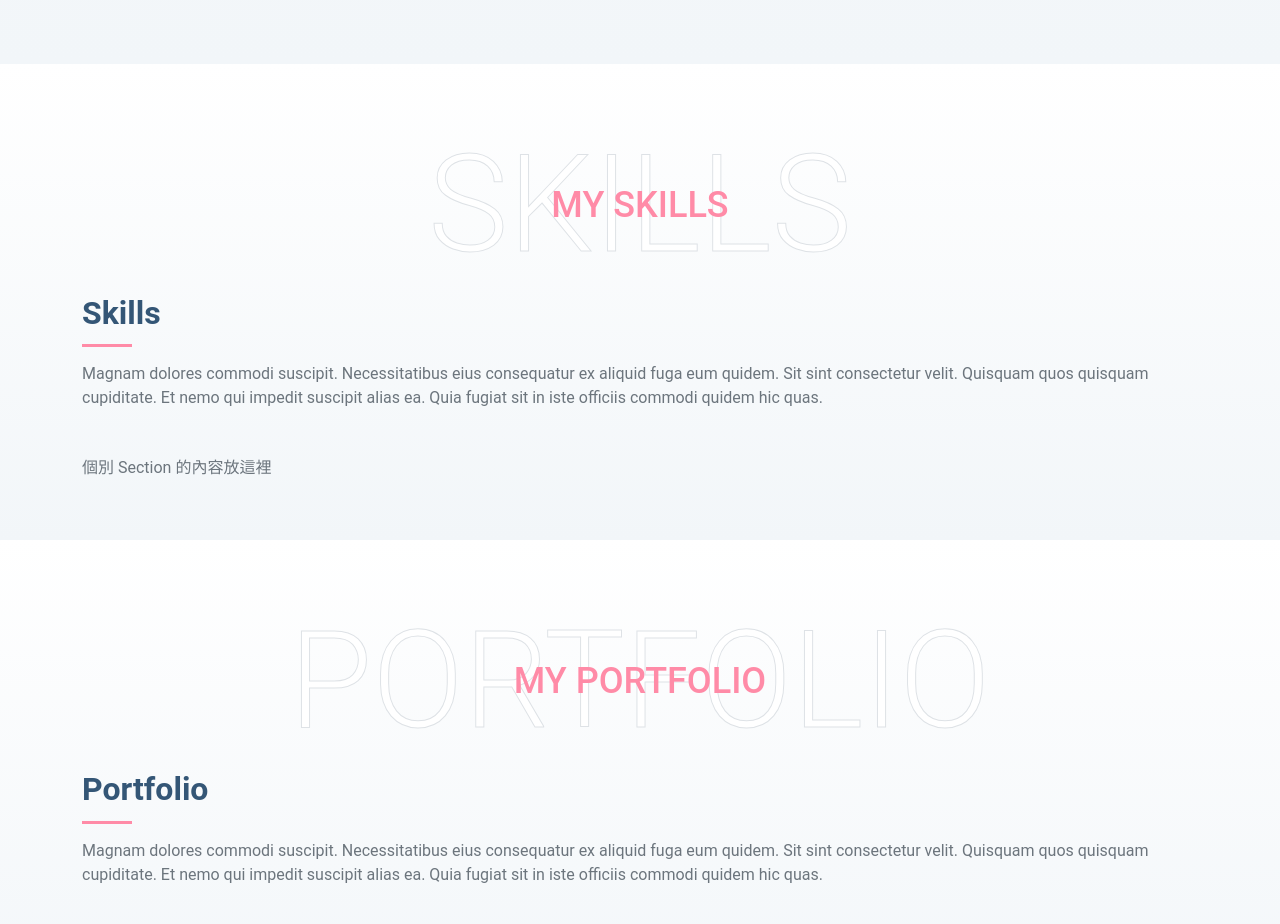
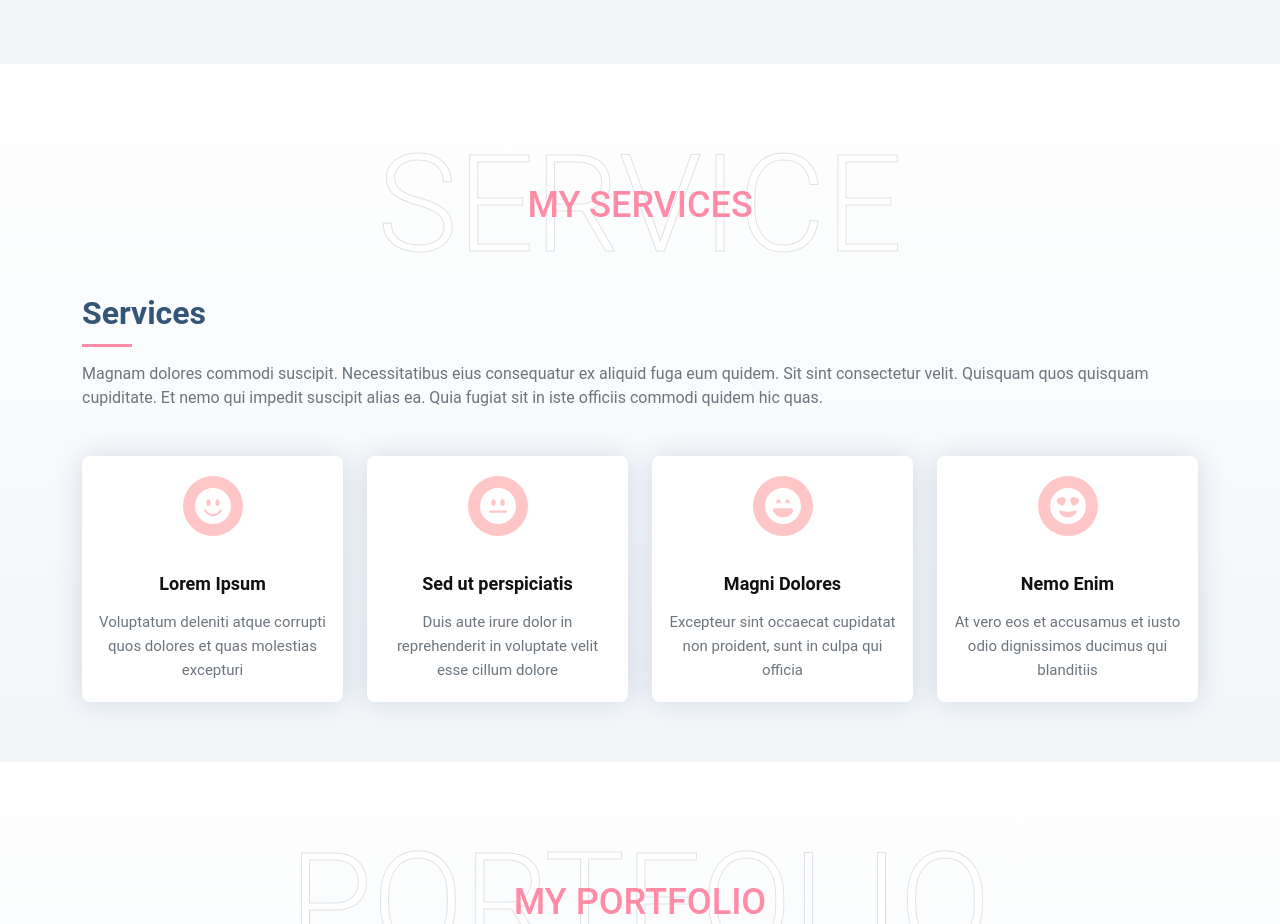
Before and after one commit to Yanni0923/my_website, a React (Create React App) app: page / in a window 1280 px wide. Shown: the part 3740-4664 px from the top of the page. Built offline with nearby package versions, Linux system fonts and the light colour scheme; what @srexi/purecounterjs would draw is missing.

Commit message:
完成 services section

```diff
--- a/package.json
+++ b/package.json
@@ -24,7 +24,7 @@
     "web-vitals": "^2.1.4"
   },
   "scripts": {
-    "start": "GENERATE_SOURCEMAP=false react-scripts start",
+    "start": "react-scripts start",
     "build": "react-scripts build",
     "test": "react-scripts test",
     "eject": "react-scripts eject"
--- a/src/sections/Services.js
+++ b/src/sections/Services.js
@@ -4,12 +4,115 @@ import "../../node_modules/bootstrap/dist/css/bootstrap.min.css";
 import Section from "../components/common/Section";
 import SectionTitle from "../components/common/SectionTitle";
 import SectionSubTitle from "../components/common/SectionSubtitle";
+import {
+  BsFillEmojiSmileFill,
+  BsFillEmojiNeutralFill,
+  BsFillEmojiLaughingFill,
+  BsFillEmojiHeartEyesFill,
+} from "react-icons/bs";
 
-const titleH2 = "Skills";
+const titleH2 = "Services";
 const titlePara =
   "Magnam dolores commodi suscipit. Necessitatibus eius consequatur ex aliquid fuga eum quidem. Sit sint consectetur velit. Quisquam quos quisquam cupiditate. Et nemo qui impedit suscipit alias ea. Quia fugiat sit in iste officiis commodi quidem hic quas.";
-const titleFront = "My Skills";
-const titleBack = "Skills";
+const titleFront = "MY SERVICES";
+const titleBack = "SERVICE";
+
+const StyledServiceItem = styled.div`
+  .icon-box {
+    padding: 20px 15px;
+    position: relative;
+    overflow: hidden;
+    background: #fff;
+    box-shadow: 0 0 29px 0 rgba(68, 88, 144, 0.2);
+    transition: all 0.3s ease-in-out;
+    border-radius: 8px;
+    text-align: center;
+    z-index: 1;
+
+    &:before {
+      content: "";
+      position: absolute;
+      top: 0;
+      left: 0;
+      right: 0;
+      height: 0;
+      transition: ease-in-out 0.3s;
+      z-index: -1;
+    }
+
+    &:hover:before {
+      background: #ffc6c7;
+      height: 100%;
+      border-radius: 0px;
+    }
+  }
+  .icon {
+    margin: 0 auto 30px auto;
+    position: relative;
+
+    display: inline-block;
+    text-align: center;
+    border-radius: 50%;
+    width: 60px;
+    height: 60px;
+    background: #ffc6c7;
+    transition: all 0.3s ease-in-out;
+
+    .bs-icon {
+      font-size: 36px;
+      position: absolute;
+      left: 50%;
+      top: 50%;
+      transform: translate(-50%, -50%);
+      line-height: 1;
+      color: #fff;
+    }
+  }
+
+  .title {
+    font-weight: 700;
+    margin-bottom: 15px;
+    font-size: 18px;
+
+    a {
+      color: #111;
+      text-decoration: none;
+    }
+  }
+
+  .description {
+    font-size: 15px;
+    line-height: 24px;
+    margin-bottom: 0;
+  }
+
+  .icon-box:hover .title a,
+  .icon-box:hover .description {
+    color: #fff;
+  }
+
+  .icon-box:hover .icon {
+    background: #fff;
+  }
+
+  .icon-box:hover .icon .bs-icon {
+    color: #ffc6c7;
+  }
+`;
+
+const ServiceItem = (props) => {
+  return (
+    <StyledServiceItem className="col-md-6 col-lg-3 d-flex align-items-stretch mb-5 mb-lg-0">
+      <div className="icon-box">
+        <div className="icon">{props.children}</div>
+        <h4 className="title">
+          <a href="">{props.title}</a>
+        </h4>
+        <p className="description">{props.description}</p>
+      </div>
+    </StyledServiceItem>
+  );
+};
 
 const Services = () => {
   return (
@@ -17,7 +120,32 @@ const Services = () => {
       <Section>
         <SectionTitle titleFront={titleFront} titleBack={titleBack} />
         <SectionSubTitle h2={titleH2} para={titlePara} />
-        個別 Section 的內容放這裡
+        <div className="row">
+          <ServiceItem
+            title="Lorem Ipsum"
+            description="Voluptatum deleniti atque corrupti quos dolores et quas molestias excepturi"
+          >
+            <BsFillEmojiSmileFill className="bs-icon" />
+          </ServiceItem>
+          <ServiceItem
+            title="Sed ut perspiciatis"
+            description="Duis aute irure dolor in reprehenderit in voluptate velit esse cillum dolore"
+          >
+            <BsFillEmojiNeutralFill className="bs-icon" />
+          </ServiceItem>
+          <ServiceItem
+            title="Magni Dolores"
+            description="Excepteur sint occaecat cupidatat non proident, sunt in culpa qui officia"
+          >
+            <BsFillEmojiLaughingFill className="bs-icon" />
+          </ServiceItem>
+          <ServiceItem
+            title="Nemo Enim"
+            description="At vero eos et accusamus et iusto odio dignissimos ducimus qui blanditiis"
+          >
+            <BsFillEmojiHeartEyesFill className="bs-icon" />
+          </ServiceItem>
+        </div>
       </Section>
     </>
   );
```
